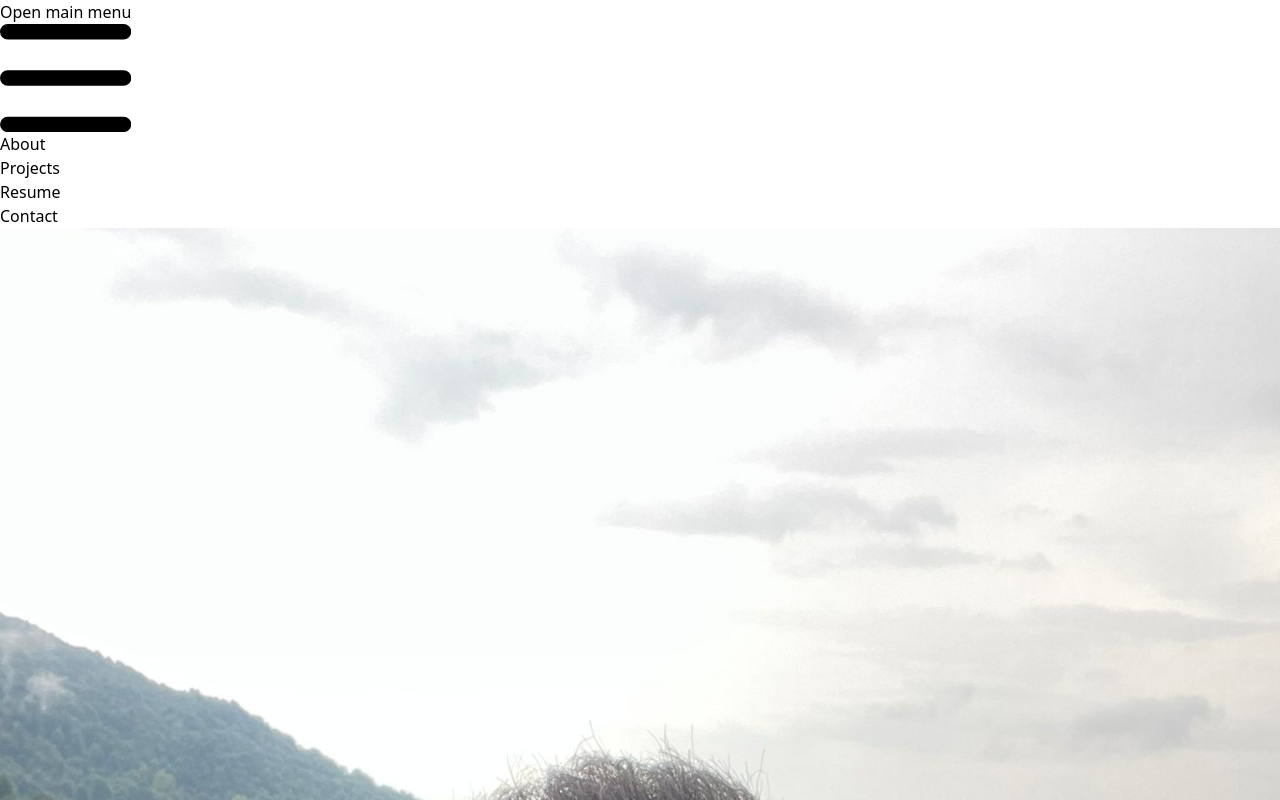
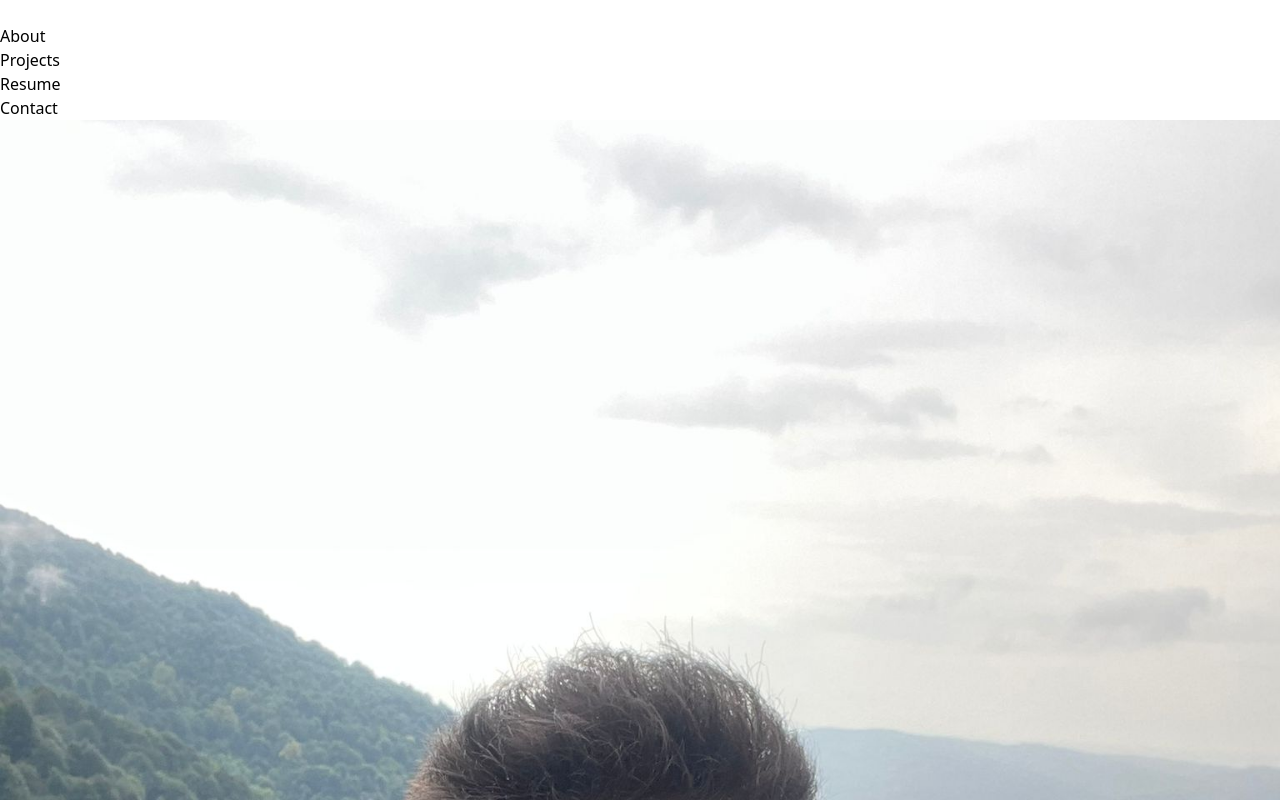
Before and after one commit to mertcetiin/Portfolio, a React (Vite) app: page / in a window 1280 px wide. Shown: the top 800 px of the page. Built offline with nearby package versions, Linux system fonts and the light colour scheme.

Commit message:
header bug fixed

```diff
--- a/src/App.tsx
+++ b/src/App.tsx
@@ -1,6 +1,7 @@
 import './App.css'
 import { Routes, Route } from 'react-router-dom';
 import Home from './components/Home';
+import Contact from './components/Contact';
 
 function App() {
 
@@ -9,6 +10,7 @@ function App() {
     <div className="min-h-screen py-10 px-3 sm:px-5 bg-gray-100">
       <Routes>
         <Route path='' element={<Home />} />
+        <Route path='/contact' element={<Contact />} />
       </Routes>
     </div>
   )
--- /dev/null
+++ b/src/components/Contact.tsx
@@ -0,0 +1,14 @@
+
+
+
+function Contact() {
+
+    return (
+
+        <div>
+            <h2>Contact</h2>
+        </div>
+    )
+}
+
+export default Contact;
--- a/src/components/Header.tsx
+++ b/src/components/Header.tsx
@@ -1,37 +1,61 @@
+import { useState } from "react";
 
 function Header() {
+    const [isOpen, setIsOpen] = useState(false);
+
+    const toggleMenu = () => {
+        setIsOpen(!isOpen);
+    };
 
     return (
         <nav className="bg-white border-gray-200 dark:bg-gray-900">
             <div className="max-w-screen-xl flex flex-wrap items-center justify-between mx-auto p-4">
-
-                <div className="flex items-center md:order-2">
-                    <button data-collapse-toggle="navbar-user" type="button" className="inline-flex items-center p-2 w-10 h-10 justify-center text-sm text-gray-500 rounded-lg md:hidden hover:bg-gray-100 focus:outline-none focus:ring-2 focus:ring-gray-200 dark:text-gray-400 dark:hover:bg-gray-700 dark:focus:ring-gray-600" aria-controls="navbar-user" aria-expanded="false">
-                        <span className="sr-only">Open main menu</span>
-                        <svg className="w-5 h-5" aria-hidden="true" xmlns="http://www.w3.org/2000/svg" fill="none" viewBox="0 0 17 14">
-                            <path stroke="currentColor" stroke-linecap="round" stroke-linejoin="round" stroke-width="2" d="M1 1h15M1 7h15M1 13h15" />
+                <div className="md:hidden">
+                    <button onClick={toggleMenu}
+                        className="p-2 text-gray-900 hover:text-blue-700 dark:text-white dark:hover:text-blue-500">
+                        <svg fill="none" stroke="currentColor" strokeLinecap="round" strokeLinejoin="round" strokeWidth="2" viewBox="0 0 24 24" className="w-6 h-6">
+                            {isOpen ? (
+                                <path strokeLinecap="round" strokeLinejoin="round" strokeWidth={2} d="M6 18L18 6M6 6l12 12" />
+                            ) : (
+                                <path strokeLinecap="round" strokeLinejoin="round" strokeWidth={2} d="M4 6h16M4 12h16M4 18h16" />
+                            )}
                         </svg>
                     </button>
                 </div>
-                <div className="items-center justify-between hidden w-full md:flex md:w-auto md:order-1" id="navbar-user">
+                <div className={`${isOpen ? "block" : "hidden"} md:flex md:w-auto md:order-1`}
+                    id="navbar-user">
                     <ul className="flex flex-col font-medium p-4 md:p-0 mt-4 border border-gray-100 rounded-lg bg-gray-50 md:flex-row md:space-x-8 md:mt-0 md:border-0 md:bg-white dark:bg-gray-800 md:dark:bg-gray-900 dark:border-gray-700">
                         <li>
-                            <a href="#about" className="block py-2 pl-3 pr-4 text-gray-900 rounded hover:bg-gray-100 md:hover:bg-transparent md:hover:text-blue-700 md:p-0 dark:text-white md:dark:hover:text-blue-500 dark:hover:bg-gray-700 dark:hover:text-white md:dark:hover:bg-transparent dark:border-gray-700">About</a>
+                            <a href="#about"
+                                className="block py-2 pl-3 pr-4 text-gray-900 rounded hover:bg-gray-100 md:hover:bg-transparent md:hover:text-blue-700 md:p-0 dark:text-white md:dark:hover:text-blue-500 dark:hover-bg-gray-700 dark:hover:text-white md:dark:hover:bg-transparent dark:border-gray-700">
+                                About
+                            </a>
                         </li>
                         <li>
-                            <a href='#projects' className="block py-2 pl-3 pr-4 text-gray-900 rounded hover:bg-gray-100 md:hover:bg-transparent md:hover:text-blue-700 md:p-0 dark:text-white md:dark:hover:text-blue-500 dark:hover:bg-gray-700 dark:hover:text-white md:dark:hover:bg-transparent dark:border-gray-700">Projects</a>
+                            <a href="#projects"
+                                className="block py-2 pl-3 pr-4 text-gray-900 rounded hover:bg-gray-100 md:hover:bg-transparent md:hover:text-blue-700 md:p-0 dark:text-white md:dark:hover:text-blue-500 dark:hover-bg-gray-700 dark:hover:text-white md:dark:hover:bg-transparent dark:border-gray-700">
+                                Projects
+                            </a>
                         </li>
                         <li>
-                            <a href="/MertCetin-Resume.pdf" download className="block py-2 pl-3 pr-4 text-gray-900 rounded hover:bg-gray-100 md:hover:bg-transparent md:hover:text-blue-700 md:p-0 dark:text-white md:dark:hover:text-blue-500 dark:hover:bg-gray-700 dark:hover:text-white md:dark:hover:bg-transparent dark:border-gray-700">Resume</a>
+                            <a href="#projects"
+                                className="block py-2 pl-3 pr-4 text-gray-900 rounded hover:bg-gray-100 md:hover:bg-transparent md:hover:text-blue-700 md:p-0 dark:text-white md:dark:hover:text-blue-500 dark:hover-bg-gray-700 dark:hover:text-white md:dark:hover:bg-transparent dark:border-gray-700">
+                                Resume
+                            </a>
                         </li>
+
                         <li>
-                            <a href="" className="block py-2 pl-3 pr-4 text-gray-900 rounded hover:bg-gray-100 md:hover:bg-transparent md:hover:text-blue-700 md:p-0 dark:text-white md:dark:hover:text-blue-500 dark:hover:bg-gray-700 dark:hover:text-white md:dark:hover:bg-transparent dark:border-gray-700">Contact</a>
+                            <a href="#projects"
+                                className="block py-2 pl-3 pr-4 text-gray-900 rounded hover:bg-gray-100 md:hover:bg-transparent md:hover:text-blue-700 md:p-0 dark:text-white md:dark:hover:text-blue-500 dark:hover-bg-gray-700 dark:hover:text-white md:dark:hover:bg-transparent dark:border-gray-700">
+                                Contact
+                            </a>
                         </li>
                     </ul>
                 </div>
+
             </div>
-        </nav>
-    )
+        </nav >
+    );
 }
 
 export default Header;
```
